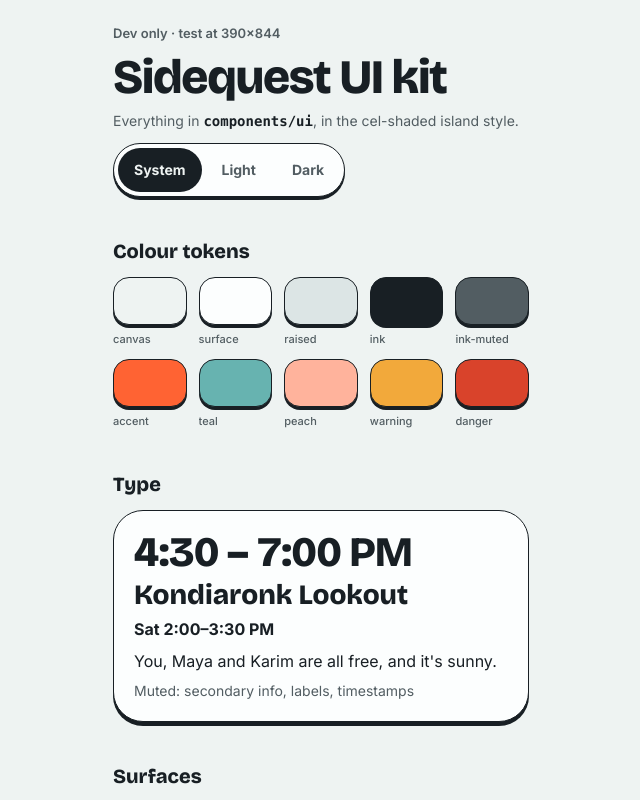
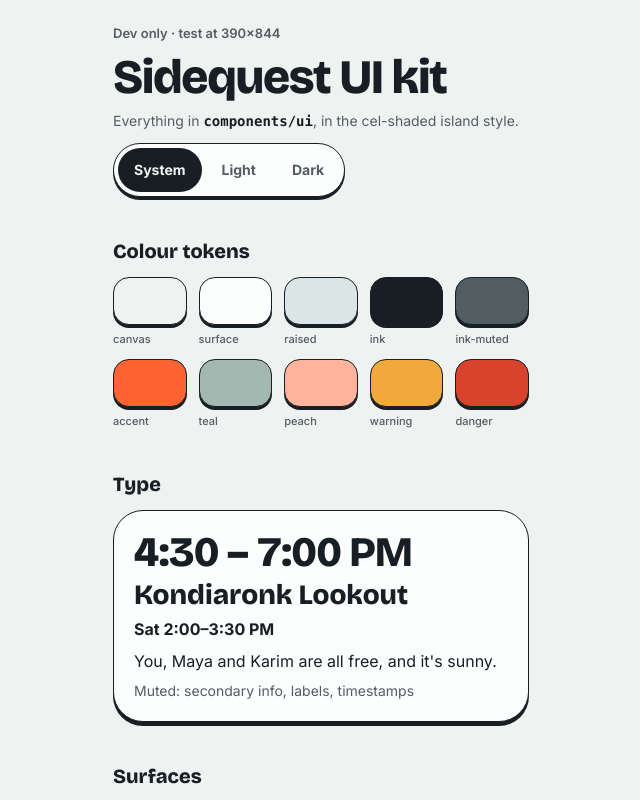
Before and after one commit to Al-HelouAnthony/Sidequest, a Next.js app: page /dev/ui in a window 1280 px wide. Shown: the top 800 px of the page, without its empty margins (319-959 px from the left). Built offline with nearby package versions, Linux system fonts and the light colour scheme.

Commit message:
style(theme): muted sage selection colour instead of bright teal

```diff
--- a/app/globals.css
+++ b/app/globals.css
@@ -39,13 +39,13 @@
   /* Brand */
   --color-accent: #ff6333; /* orange: the main action on every screen */
   --color-on-accent: #181f24;
-  --color-teal: #67b3b0; /* selected, confirmed, "free now" */
+  --color-teal: #a3b8b1; /* selected, confirmed, "free now" */
   --color-on-teal: #181f24;
   --color-peach: #ffb39c; /* soft tint for illustrations and avatars */
 
   /* Meaning */
   --color-love: #ff6333;
-  --color-success: #67b3b0;
+  --color-success: #a3b8b1;
   --color-warning: #f2a93b;
   --color-danger: #d9432b;
 
@@ -221,11 +221,11 @@
     --color-ink-muted: #a9b4b8;
     --color-accent: #ff6537;
     --color-on-accent: #151c21;
-    --color-teal: #86ccc9;
+    --color-teal: #a9bfb8;
     --color-on-teal: #151c21;
     --color-peach: #f2a38a;
     --color-love: #ff6537;
-    --color-success: #86ccc9;
+    --color-success: #a9bfb8;
     --glass-hi: 0.16;
     --glass-lo: 0.03;
     --glass-edge: 0.22;
@@ -242,11 +242,11 @@
   --color-ink-muted: #a9b4b8;
   --color-accent: #ff6537;
   --color-on-accent: #151c21;
-  --color-teal: #86ccc9;
+  --color-teal: #a9bfb8;
   --color-on-teal: #151c21;
   --color-peach: #f2a38a;
   --color-love: #ff6537;
-  --color-success: #86ccc9;
+  --color-success: #a9bfb8;
   --glass-hi: 0.16;
   --glass-lo: 0.03;
   --glass-edge: 0.22;
@@ -309,7 +309,7 @@
   border: 1px solid rgb(255 255 255 / 0.6);
   box-shadow:
     inset 0 1px 0 rgb(255 255 255 / 0.7),
-    0 6px 14px color-mix(in srgb, var(--color-teal) 45%, transparent);
+    0 6px 14px color-mix(in srgb, var(--color-teal) 25%, transparent);
 }
 
 /* Dark frost for badges, chips and icon buttons sitting on a place photo. */
```
